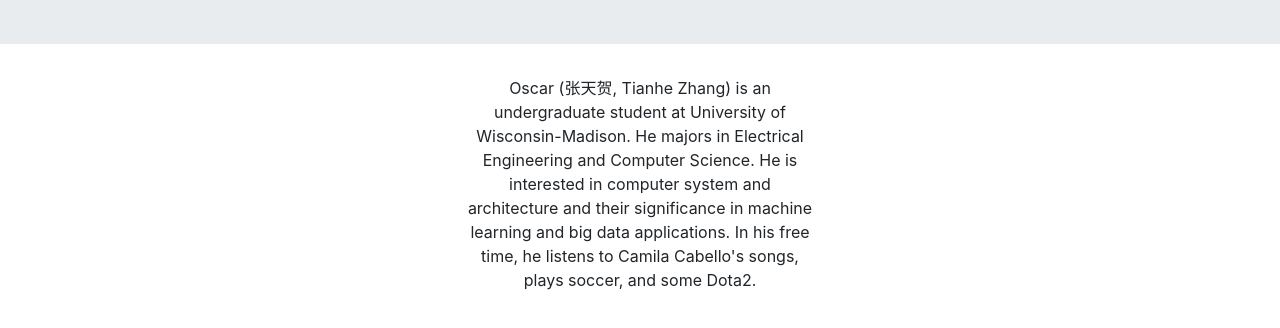
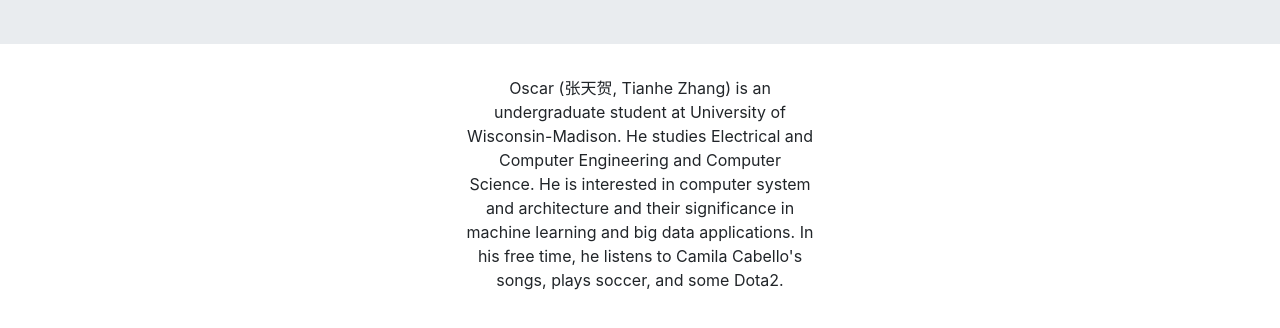
Before and after one commit to OscarTHZhang/OscarTHZhang.github.io, a plain HTML site: page index.html in a window 1280 px wide. Shown: the part 204-532 px from the top of the page. Drawn offline with nearby package versions, Linux system fonts and the light colour scheme.

Commit message:
updated major

```diff
--- a/index.html
+++ b/index.html
@@ -30,7 +30,7 @@
     <div class="col-4">
         <p class="text-center">
             Oscar (张天贺, Tianhe Zhang) is an undergraduate student at University of Wisconsin-Madison.
-            He majors in Electrical Engineering and Computer Science.
+            He studies Electrical and Computer Engineering and Computer Science.
             He is interested in computer system and architecture and their significance in machine learning and
             big data applications.
             In his free time, he listens to Camila Cabello's songs, plays soccer, and some Dota2.
```
